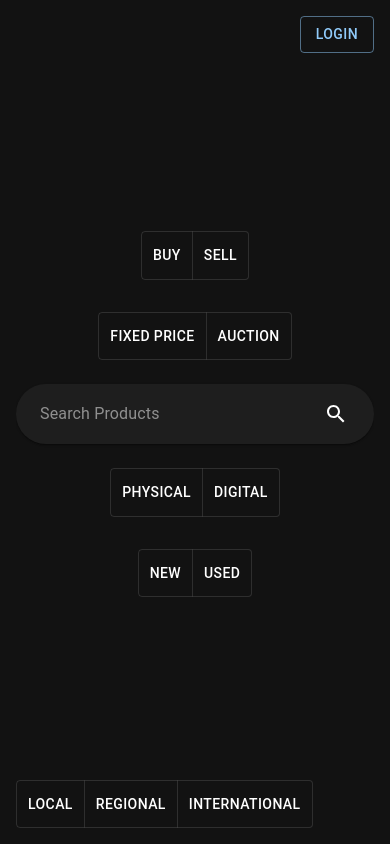
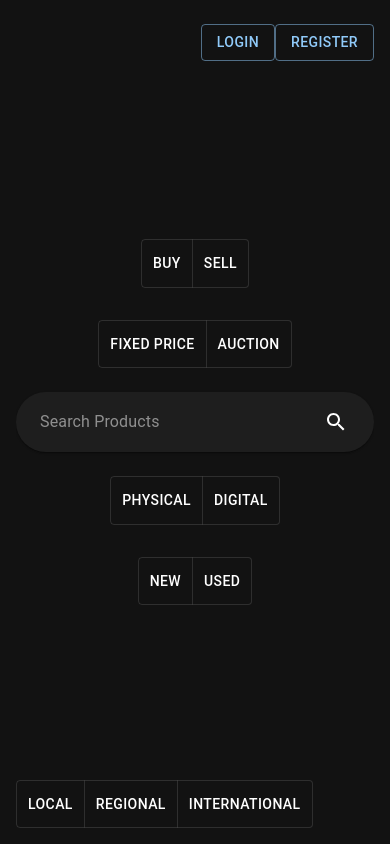
Before and after one commit to TribeWriter666/new-app, a React (Create React App) app: page / in a window 390 px wide. Built offline with nearby package versions, Linux system fonts and the light colour scheme.

Commit message:
mobil login fix

```diff
--- a/src/App.js
+++ b/src/App.js
@@ -131,8 +131,13 @@ function App() {
                   </ToggleButtonGroup>
                 </Box>
               </Grid>
-              <Grid item xs={12}>
-                <Box className="login-button" sx={{ textAlign: "center" }}>
+              <Grid
+                item
+                xs={12}
+                sx={{ position: "absolute", top: 8, right: 16 }}
+              >
+                {!auth ? (
+                  <>
                     <Button
                       variant="outlined"
                       color="primary"
@@ -140,12 +145,27 @@ function App() {
                     >
                       Login
                     </Button>
-                  <UserAvatar onClick={handleLoginDialogOpen} />
+                    <Button
+                      variant="outlined"
+                      color="primary"
+                      onClick={handleRegisterDialogOpen}
+                    >
+                      Register
+                    </Button>
+                  </>
+                ) : (
+                  <UserAvatar auth={auth} setAuth={setAuth} />
+                )}
                 <LoginDialog
                   open={loginDialogOpen}
                   onClose={handleLoginDialogClose}
+                  setAuth={setAuth}
                 />
-                </Box>
+                <RegisterDialog
+                  open={registerDialogOpen}
+                  onClose={handleRegisterDialogClose}
+                  setAuth={setAuth}
+                />
               </Grid>
               <Grid item xs={12} sx={{ position: "absolute", bottom: 16 }}>
                 <Box className="local-regional-international">
```
Lines whose indentation alone changed are shown as unchanged.
